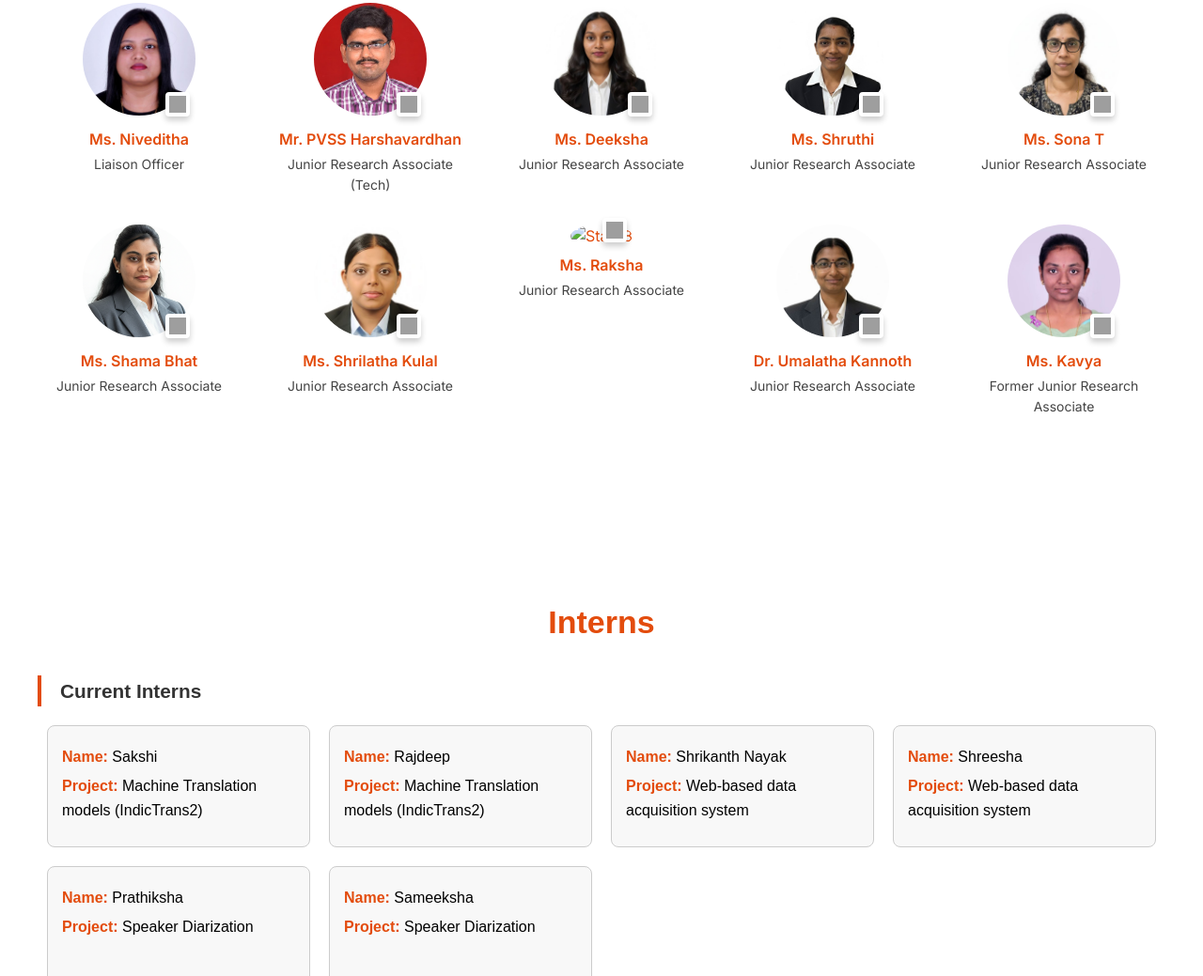
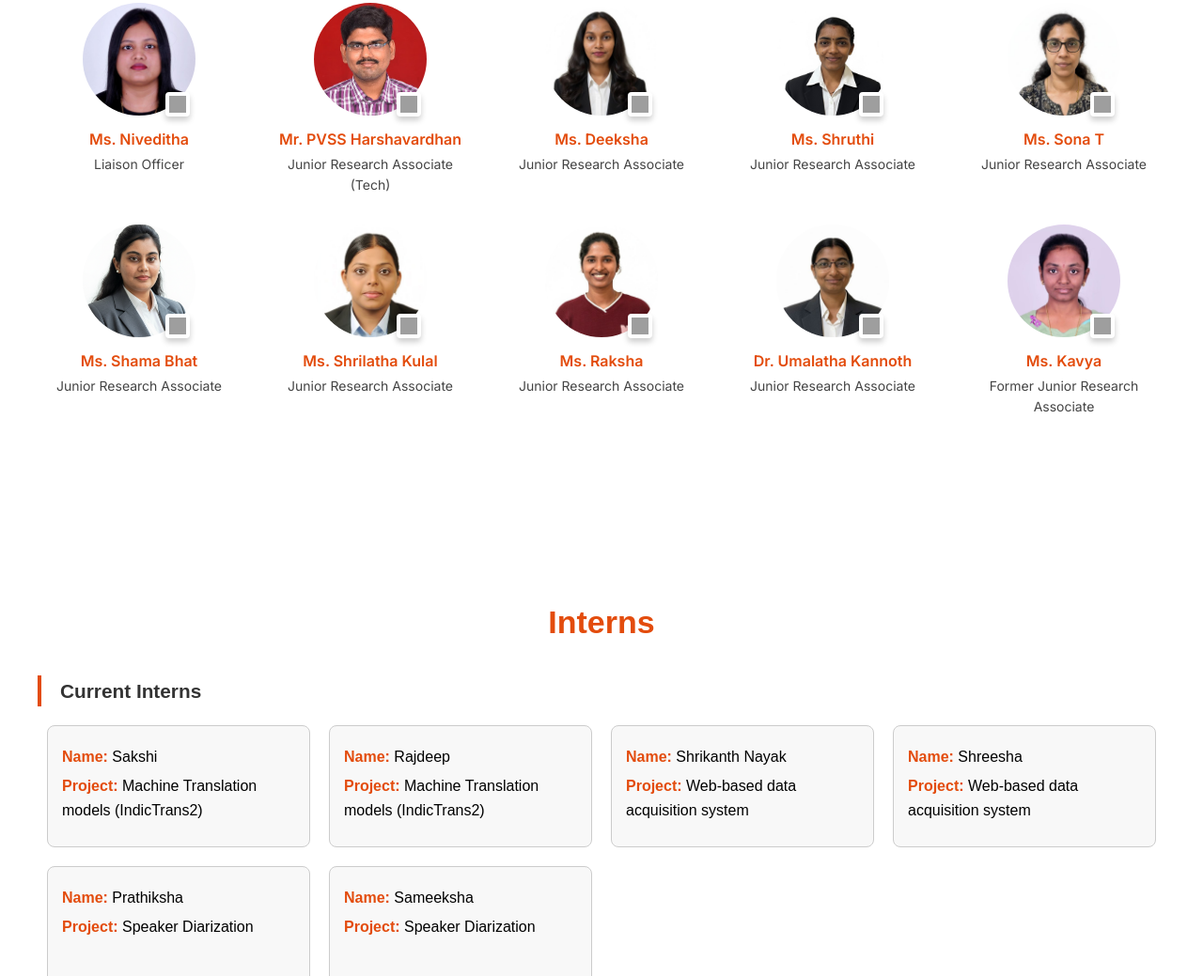
Before and after one commit to coild-mit/coild-mit.github.io, a website: page index.html in a window 1280 px wide. Shown: the part 4856-5895 px from the top of the page at 94% size. Drawn offline with Linux system fonts and the light colour scheme; grey boxes are pictures that could not be loaded.

Commit message:
Update index.html

```diff
--- a/index.html
+++ b/index.html
@@ -1011,7 +1011,7 @@
 
       <div class="staff">
         <div class="staff-photo">
-          <img src="/images/raksha.jpeg" alt="Staff 8">
+          <img src="/images/raksha.jpg" alt="Staff 8">
           <a href="https://www.linkedin.com/in/raksha-shetty-4485a21b5/" target="_blank">
             <img src="https://upload.wikimedia.org/wikipedia/commons/8/81/LinkedIn_icon.svg"
                  alt="LinkedIn">
```
